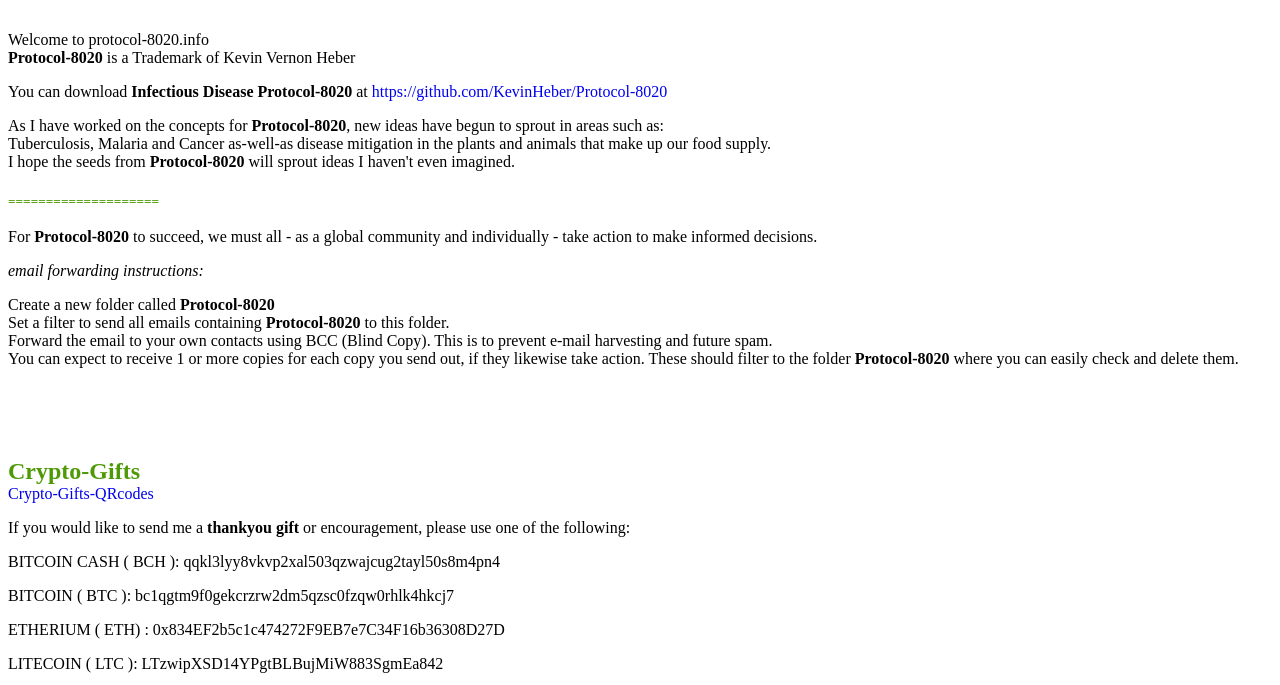
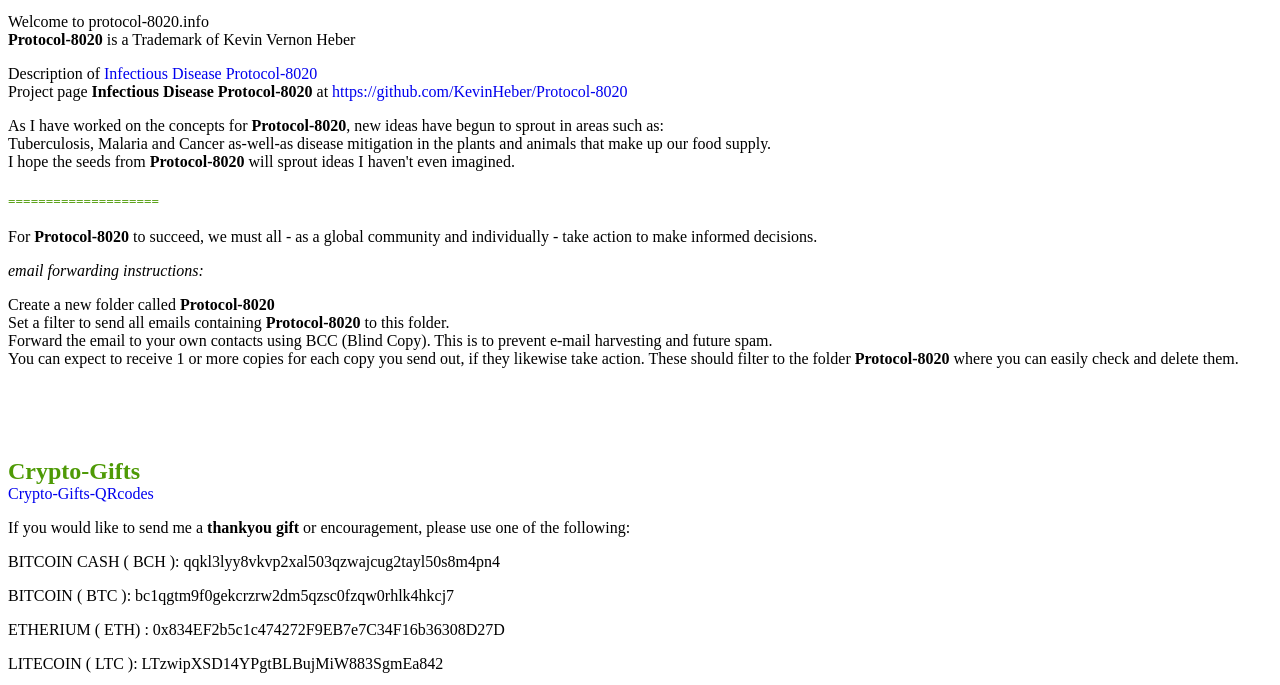
Before and after one commit to KevinHeber/Protocol-8020, a plain HTML site: page docs/index.html in a window 1280 px wide. Shown: the part 115-800 px from the top of the page. Drawn offline with Linux system fonts and the light colour scheme.

Commit message:
Website first commit

```diff
--- a/docs/index.html
+++ b/docs/index.html
@@ -60,15 +60,14 @@
 Created Wednesday 01 July 2020
 </p>
 
-<br>
-
 <p>
 Welcome to protocol-8020.info<br>
 <b>Protocol-8020</b> is a Trademark of Kevin Vernon Heber
 </p>
 
 <p>
-You can download <b>Infectious Disease Protocol-8020</b> at <a href="https://github.com/KevinHeber/Protocol-8020" title="https://github.com/KevinHeber/Protocol-8020" class="https">https://github.com/KevinHeber/Protocol-8020</a>
+Description of <a href="./Infectious_Disease_Protocol-8020.html" title="Infectious Disease Protocol-8020" class="page">Infectious Disease Protocol-8020</a><br>
+Project page <b>Infectious Disease Protocol-8020</b> at <a href="https://github.com/KevinHeber/Protocol-8020" title="https://github.com/KevinHeber/Protocol-8020" class="https">https://github.com/KevinHeber/Protocol-8020</a>
 </p>
 
 <p>
```
